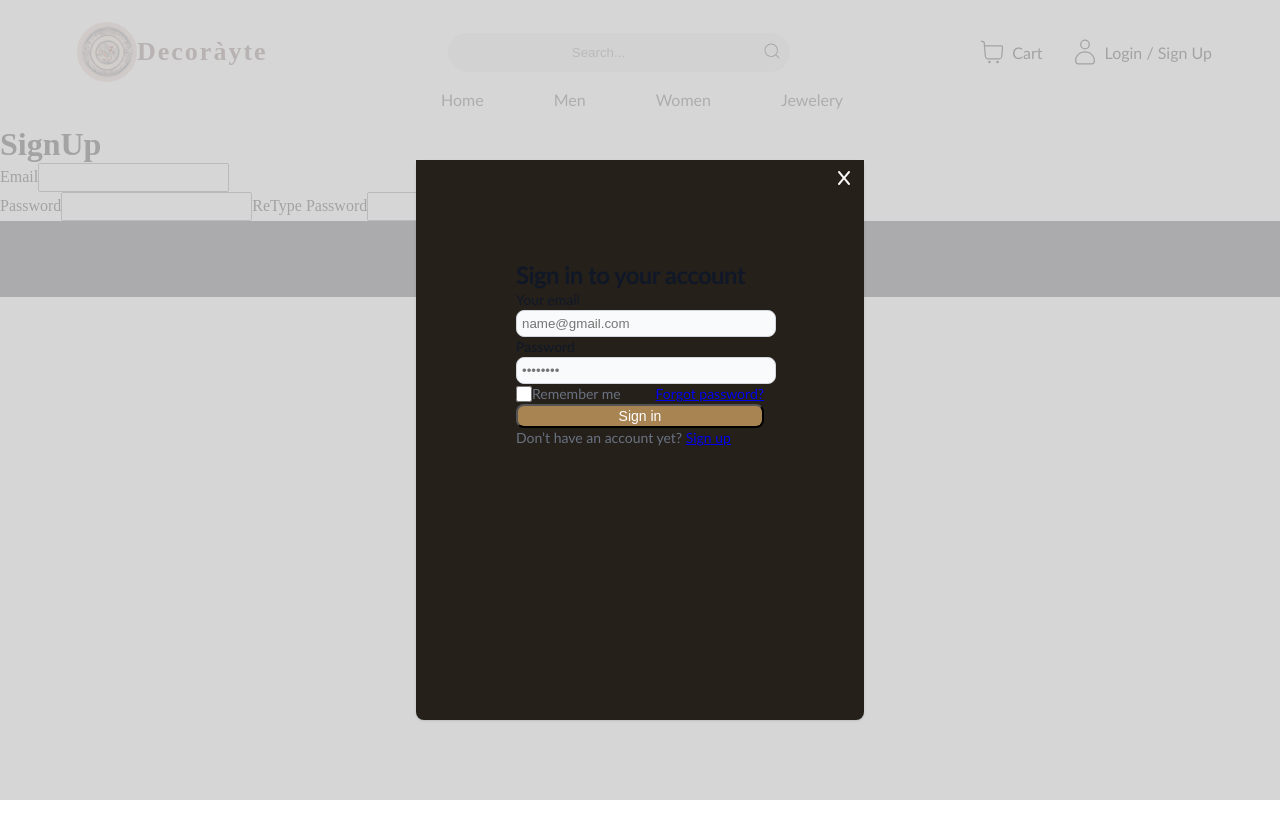
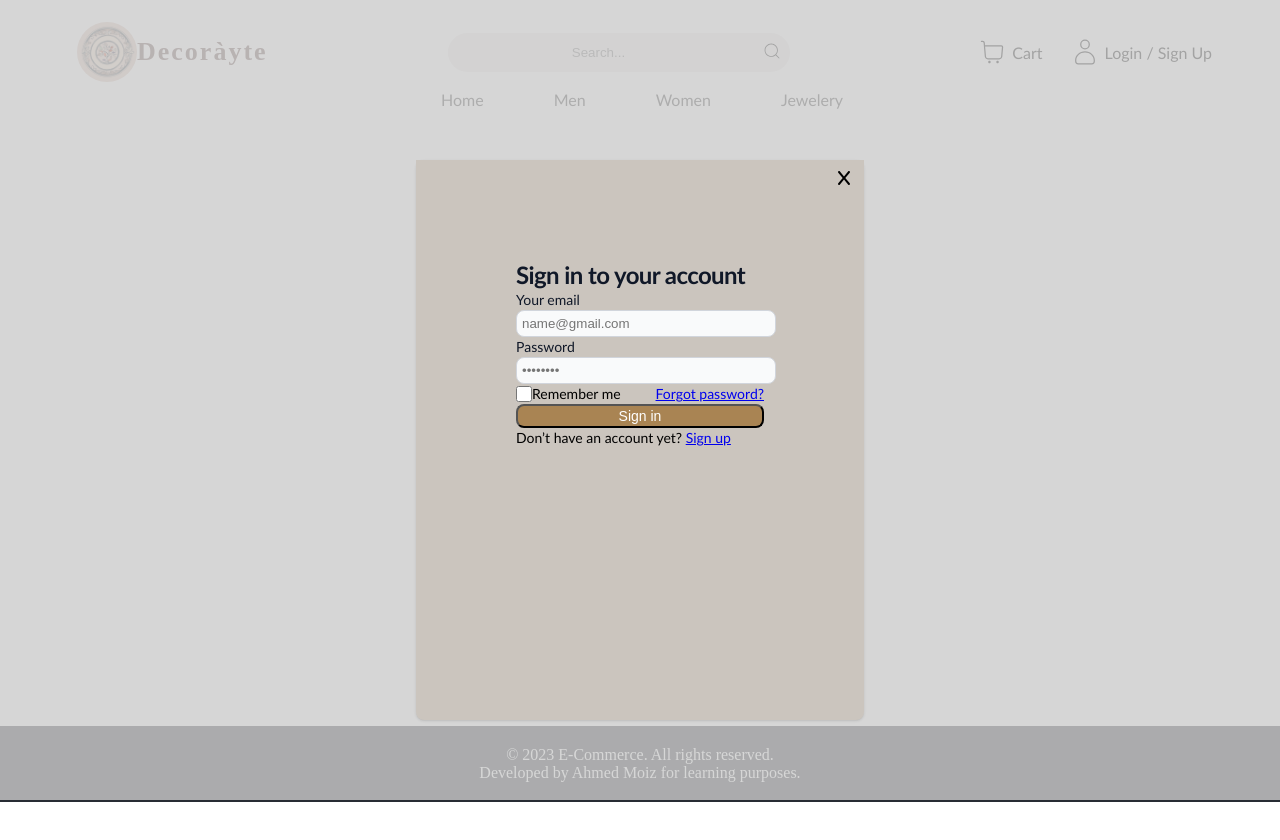
Before and after one commit to Ahmed-M1/E-Commerce-Store-Template, a React (Vite) app in the folder front-end/: page /signup in a window 1280 px wide. Both pictures are taken after a click on the element "Login / Sign Up". Built offline with nearby package versions, Linux system fonts and the light colour scheme; a web font is replaced by a local one.

Commit message:
Some error handeling and user signup

```diff
--- a/front-end/package.json
+++ b/front-end/package.json
@@ -24,7 +24,8 @@
     "react": "^19.1.0",
     "react-dom": "^19.1.0",
     "react-icons": "^5.5.0",
-    "react-spinners": "^0.17.0"
+    "react-spinners": "^0.17.0",
+    "retry": "^0.13.1"
   },
   "devDependencies": {
     "@eslint/js": "^9.25.0",
--- a/front-end/src/api/handleSignup.js
+++ b/front-end/src/api/handleSignup.js
@@ -1,20 +1,23 @@
 import axios from "axios";
 import validateFields from "../utils/validateData";
-export default function handleSignup(FormData) {
-  FormData.preventDefault();
+import { errors } from "../utils/errorLabels";
+export default async function handleSignup(FormData, setError_lbl) {
+  const full_name_input = FormData.get("fullname");
   const email_input = FormData.get("email");
   const password_input = FormData.get("password");
   validateFields(email_input, password_input);
-  //Now send data
-  axios
-    .post("http://localhost:8000/user/signup", {
+  try {
+    //Now send data
+    const result = await axios.post("http://localhost:8000/signup", {
+      full_name: full_name_input,
       email: email_input,
       password: password_input,
-    })
-    .then(function (response) {
-      console.log(response);
-    })
-    .catch(function (error) {
-      console.log(error);
     });
+    console.log(result.data);
+    if (result.data.error) {
+      setError_lbl(errors[result.data.error_label]);
+    }
+  } catch (e) {
+    console.log("Unable to send data!");
+  }
 }
--- /dev/null
+++ b/front-end/src/api/login.js
@@ -0,0 +1,21 @@
+import axios from "axios";
+import validateFields from "../utils/validateData";
+export default function handleLogin(FormData) {
+  FormData.preventDefault();
+  const email_input = FormData.get("email");
+  const password_input = FormData.get("password");
+
+  validateFields(email_input, password_input);
+  //Now send data
+  axios
+    .post("http://localhost:8000/login", {
+      email: email_input,
+      password: password_input,
+    })
+    .then(function (response) {
+      console.log(response);
+    })
+    .catch(function (error) {
+      console.log(error);
+    });
+}
--- a/front-end/src/components/Login/Login.css
+++ b/front-end/src/components/Login/Login.css
@@ -10,7 +10,7 @@
 }
 .form{
     padding:100px;
-     background-color: rgb(37, 32, 26);
+    background-color: rgb(203, 197, 190);
 }
 form input{
 
@@ -19,7 +19,7 @@ form input{
 .form-container{
     height:70vh;
     width:50vw;
-    background-color: rgb(37, 32, 26);
+    background-color: rgb(203, 197, 190);
 }
 .login-btn{
     background-color: rgb(169, 132, 83);
@@ -31,7 +31,7 @@ form input{
 .close-login-form{
     width:40px;
     float:right;
-    color:rgb(249, 247, 247);
+    color:rgb(0, 0, 0);
     background-color:rgba(240, 248, 255, 0) ;
     margin-top:10px;
 
--- a/front-end/src/components/Login/Login.jsx
+++ b/front-end/src/components/Login/Login.jsx
@@ -9,29 +9,9 @@ export default function Login(props) {
   return (
     <>
       <div className="seal-background"></div>
-      <div class="login-form-container">
-        {/* <h1>SignUp</h1>
-      <form action={handleSignup}>
-        <label htmlFor="email">Email</label>
-        <input type="text" id="email" name="email"></input>
-        <br />
-        <label htmlFor="password">Password</label>
-        <input type="password" id="password" name="password" />
-
-        <label htmlFor="retype_password">ReType Password</label>
-        <input
-          type="retype_password"
-          id="retype_password"
-          name="retype_password"
-        />
-        <input type="submit" value="Submit" />
-      </form> */}
-
-        <div class="flex flex-col items-center justify-center px-6 py-8 mx-auto md:h-screen lg:py-0">
-          <div class="form-container w-full bg-white rounded-lg shadow dark:border md:mt-0 sm:max-w-md xl:p-0 dark:bg-gray-800 dark:border-gray-700">
-            {/* <button onClick={props.toggle} className="close-login-form">
-            X
-          </button> */}
+      <div className="login-form-container">
+        <div className="flex flex-col items-center justify-center px-6 py-8 mx-auto md:h-screen lg:py-0">
+          <div className="form-container w-full bg-white rounded-lg shadow dark:border md:mt-0 sm:max-w-md xl:p-0 dark:bg-gray-800 dark:border-gray-700">
             <FontAwesomeIcon
               onClick={() => {
                 props.toggle();
@@ -41,15 +21,15 @@ export default function Login(props) {
               className="close-login-form"
               icon={faX}
             />
-            <div class="form  p-6 space-y-4 md:space-y-6 sm:p-8">
-              <h1 class="text-xl font-bold leading-tight tracking-tight text-gray-900 md:text-2xl dark:text-white">
+            <div className="form  p-6 space-y-4 md:space-y-6 sm:p-8">
+              <h1 className="text-xl font-bold leading-tight tracking-tight text-gray-900 md:text-2xl dark:text-black">
                 Sign in to your account
               </h1>
-              <form class="space-y-4 md:space-y-6" action="#">
+              <form className="space-y-4 md:space-y-6" action="#">
                 <div>
                   <label
-                    for="email"
-                    class="block mb-2 text-sm font-medium text-gray-900 dark:text-white"
+                    htmlFor="email"
+                    className="block mb-2 text-sm font-medium text-gray-900 dark:text-black"
                   >
                     Your email
                   </label>
@@ -57,15 +37,15 @@ export default function Login(props) {
                     type="email"
                     name="email"
                     id="email"
-                    class="bg-gray-50 border border-gray-300 text-gray-900 rounded-lg focus:ring-primary-600 focus:border-primary-600 block w-full p-2.5 dark:bg-gray-700 dark:border-gray-600 dark:placeholder-gray-400 dark:text-white dark:focus:ring-blue-500 dark:focus:border-blue-500"
+                    className="bg-gray-50 border border-gray-300 text-gray-900 rounded-lg focus:ring-primary-600 focus:border-primary-600 block w-full p-2.5 dark:bg-gray-700 dark:border-gray-600 dark:placeholder-gray-400 dark:text-white dark:focus:ring-blue-500 dark:focus:border-blue-500"
                     placeholder="name@gmail.com"
                     required=""
                   />
                 </div>
                 <div>
                   <label
-                    for="password"
-                    class="block mb-2 text-sm font-medium text-gray-900 dark:text-white"
+                    htmlFor="password"
+                    className="block mb-2 text-sm font-medium text-gray-900 dark:text-black"
                   >
                     Password
                   </label>
@@ -74,25 +54,25 @@ export default function Login(props) {
                     name="password"
                     id="password"
                     placeholder="••••••••"
-                    class="bg-gray-50 border border-gray-300 text-gray-900 rounded-lg focus:ring-primary-600 focus:border-primary-600 block w-full p-2.5 dark:bg-gray-700 dark:border-gray-600 dark:placeholder-gray-400 dark:text-white dark:focus:ring-blue-500 dark:focus:border-blue-500"
+                    className="bg-gray-50 border border-gray-300 text-black-900 rounded-lg focus:ring-primary-600 focus:border-primary-600 block w-full p-2.5 dark:bg-gray-700 dark:border-gray-600 dark:placeholder-gray-400 dark:text-white dark:focus:ring-blue-500 dark:focus:border-blue-500"
                     required=""
                   />
                 </div>
-                <div class="flex items-center justify-between">
-                  <div class="flex items-start">
-                    <div class="flex items-center h-5">
+                <div className="flex items-center justify-between">
+                  <div className="flex items-start">
+                    <div className="flex items-center h-5">
                       <input
                         id="remember"
                         aria-describedby="remember"
                         type="checkbox"
-                        class="w-4 h-4 border border-gray-300 rounded bg-gray-50 focus:ring-3 focus:ring-primary-300 dark:bg-gray-700 dark:border-gray-600 dark:focus:ring-primary-600 dark:ring-offset-gray-800"
+                        className="w-4 h-4 border border-gray-300 rounded bg-gray-50 "
                         required=""
                       />
                     </div>
-                    <div class="ml-3 text-sm">
+                    <div className="ml-3 text-sm">
                       <label
-                        for="remember"
-                        class="text-gray-500 dark:text-gray-300"
+                        htmlFor="remember"
+                        className="text-black-500 dark:text-black-300"
                       >
                         Remember me
                       </label>
@@ -100,22 +80,22 @@ export default function Login(props) {
                   </div>
                   <a
                     href="#"
-                    class="text-sm font-medium text-primary-600 hover:underline dark:text-primary-500"
+                    className="text-sm font-medium text-primary-600 hover:underline dark:text-primary-500"
                   >
                     Forgot password?
                   </a>
                 </div>
                 <button
                   type="submit"
-                  class="w-full text-white bg-primary-600 hover:bg-primary-700 focus:ring-4 focus:outline-none focus:ring-primary-300 font-medium rounded-lg text-sm px-5 py-2.5 text-center dark:bg-primary-600 dark:hover:bg-primary-700 dark:focus:ring-primary-800 login-btn "
+                  className="w-full text-white bg-primary-600 hover:bg-primary-700 focus:ring-4 focus:outline-none focus:ring-primary-300 font-medium rounded-lg text-sm px-5 py-2.5 text-center dark:bg-primary-600 dark:hover:bg-primary-700 dark:focus:ring-primary-800 login-btn "
                 >
                   Sign in
                 </button>
-                <p class="text-sm font-light text-gray-500 dark:text-gray-400">
+                <p className="text-sm font-light text-black-500 dark:text-black-400">
                   Don’t have an account yet?{" "}
                   <a
-                    href="#"
-                    class="font-medium text-primary-600 hover:underline dark:text-primary-500"
+                    href="/signup"
+                    className="font-medium text-primary-600 hover:underline dark:text-primary-500"
                   >
                     Sign up
                   </a>
--- a/front-end/src/components/SignupForm/SignupForm.css
+++ b/front-end/src/components/SignupForm/SignupForm.css
@@ -0,0 +1,42 @@
+.signup-form-wrapper{
+
+    height:65vh;
+    padding:40px;
+}
+
+.signup-form-wrapper>h1 {
+    color: #0F1A12;
+    text-align: center;
+    font-weight: bold;
+    font-size: 28px;
+}
+
+.signup-form-wrapper > form{
+    display: flex;
+    flex-direction: column;
+    justify-content: center;
+    align-items: center;
+    gap:20px;
+    padding:20px;
+}
+
+.form-input-signup > input{
+    min-width: 30%;
+    width:400px;
+    border-radius: 12px;
+    padding:16px;
+    border: 1px solid rgba(0, 0, 0, 0.259);
+    color:rgb(169, 139, 115);
+
+}
+.form-input-signup > .signup-btn{
+    background-color:  rgba(155, 133, 104, 0.988);
+    color:white;
+}
+.form-input-signup > .signup-btn:hover{
+    background-color:  rgba(195, 183, 167, 0.988);
+    cursor:pointer;
+}
+.err_label{
+    color:Red;
+}
--- a/front-end/src/components/SignupForm/SignupForm.jsx
+++ b/front-end/src/components/SignupForm/SignupForm.jsx
@@ -1,25 +1,59 @@
 import handleSignup from "../../api/handleSignup";
 import "./SignupForm.css";
+import { errors } from "../../utils/errorLabels";
+import { useState } from "react";
 //For both sign up and login
 export default function SignupForm() {
+  const [error_lbl, setError_lbl] = useState(errors[""]);
+  async function checkForm(FormData) {
+    const password_input = FormData.get("password");
+    const retype_password_input = FormData.get("retype_password");
+    if (password_input !== retype_password_input) {
+      //Set Label
+      setError_lbl(errors["RETYPE_PASSWORD_LBL"]);
+      return;
+    } else {
+      //Reset any errors that may be
+      setError_lbl("");
+    }
+
+    handleSignup(FormData, setError_lbl);
+  }
+
   return (
-    <>
-      <h1>SignUp</h1>
-      <form action={handleSignup}>
-        <label htmlFor="email">Email</label>
-        <input type="text" id="email" name="email"></input>
-        <br />
-        <label htmlFor="password">Password</label>
-        <input type="password" id="password" name="password" />
+    <section className="signup-form-wrapper">
+      <h1>Create Account</h1>
+      <form action={checkForm}>
+        <div className="form-input-signup">
+          <label htmlFor="fullname">Full Name</label>
+          <br />
+          <input type="text" id="fullname" name="fullname" />
+        </div>
+        <div className="form-input-signup">
+          <label htmlFor="email">Email</label>
+          <br />
+          <input type="email" id="email" name="email"></input>
+        </div>
 
-        <label htmlFor="retype_password">ReType Password</label>
-        <input
-          type="retype_password"
-          id="retype_password"
-          name="retype_password"
-        />
-        <input type="submit" value="Submit" />
+        <div className="form-input-signup">
+          <label htmlFor="password">Password</label>
+          <br />
+          <input type="password" id="password" name="password" />
+        </div>
+
+        <div className="form-input-signup">
+          <label htmlFor="retype_password">ReType Password</label>
+          <br />
+          <input type="password" id="retype_password" name="retype_password" />
+          <p className="err_label">{error_lbl}</p>
+        </div>
+        <div className="form-input-signup">
+          <input className="signup-btn" type="submit" value="Submit" />
+          <p>
+            Already have an account? <a href="">Login</a>
+          </p>
+        </div>
       </form>
-    </>
+    </section>
   );
 }
--- /dev/null
+++ b/front-end/src/utils/errorLabels.js
@@ -0,0 +1,9 @@
+//Will store a dictionary of error messages and their labels
+
+const errors = {
+  "": "",
+  RETYPE_PASSWORD_LBL: "Passwords do not match!",
+  LBL_USER_ALRDY_EXISTS: "User with this email already exists!",
+};
+
+export { errors };
```
Also changed, not shown: front-end/src/api/fetchProducts.js (+12 -6 lines), front-end/src/components/Catalog/Catalog.jsx (+10 -18 lines), front-end/src/context/userAuth.jsx (+13 -3 lines), 1 other file (tests, documents, lock files or other folders).
